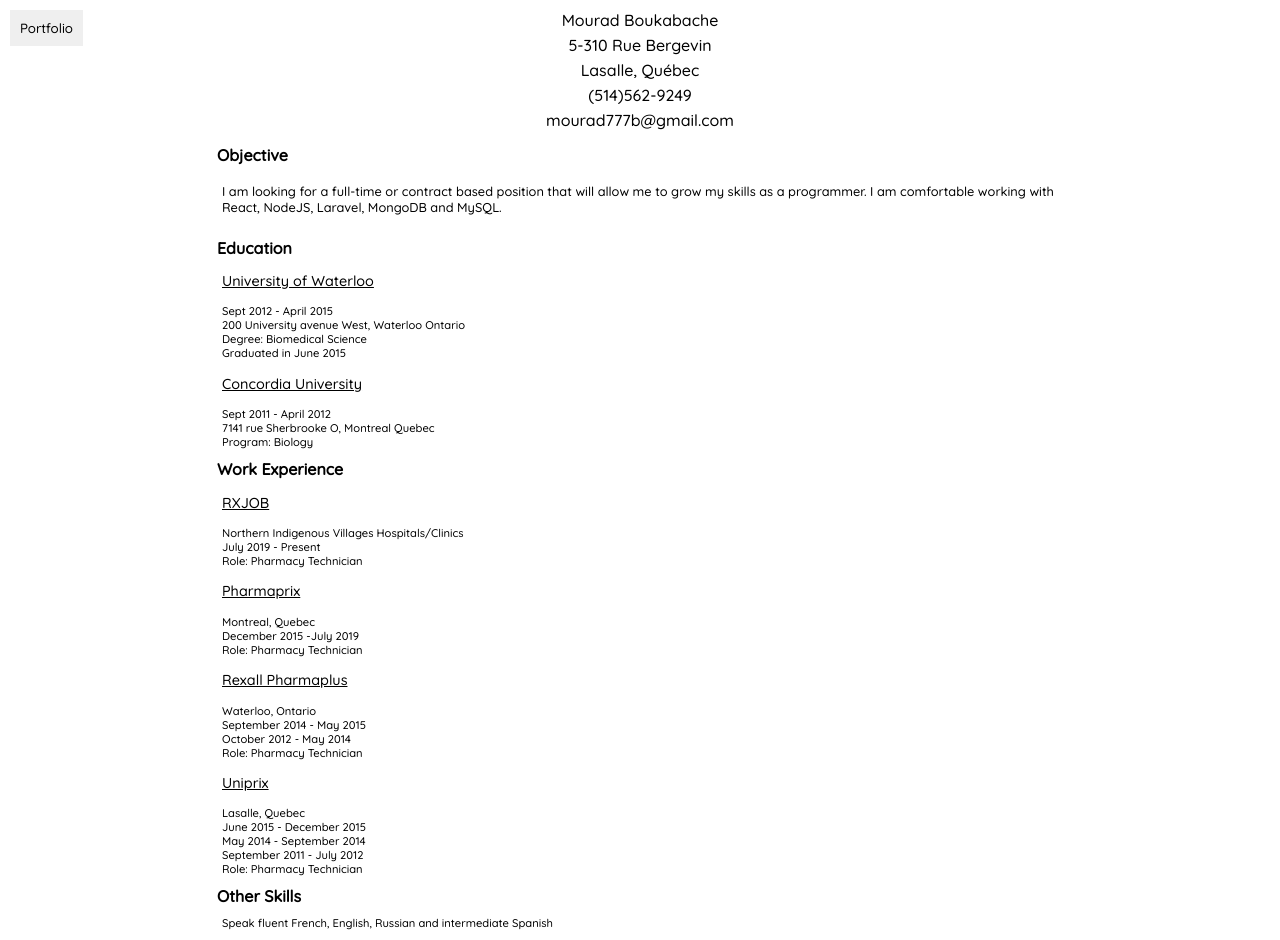
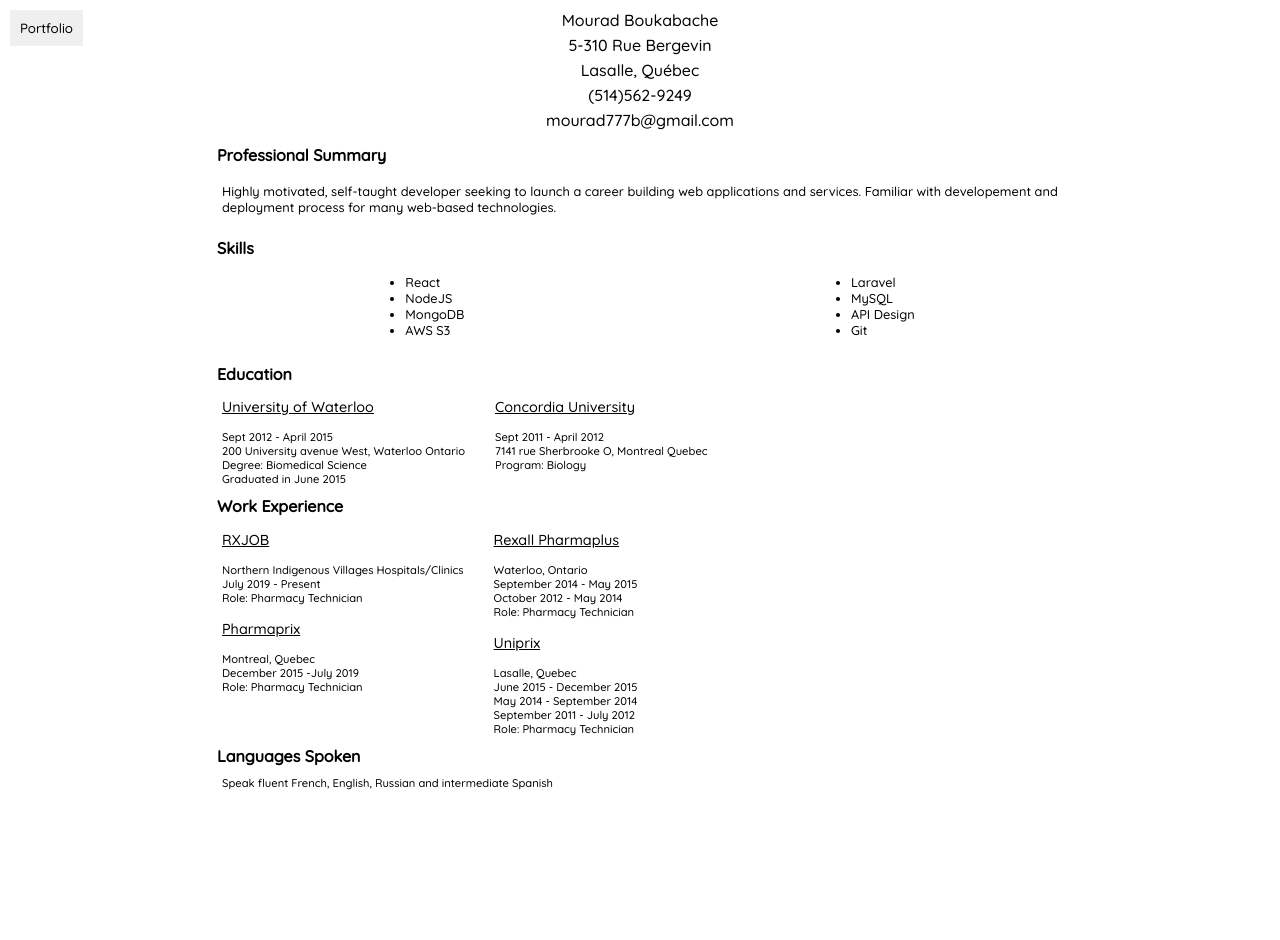
Before and after one commit to Mourad777/portfolio, a React (Create React App) app: page / in a window 1280 px wide. Both pictures are taken after a click on the button "Resume". After the commit the page ends 800 px from the top, so only its background shows below. Built offline with nearby package versions, Linux system fonts and the light colour scheme.

Commit message:
fixed resume

```diff
--- a/src/sections/Resume/Resume.jsx
+++ b/src/sections/Resume/Resume.jsx
@@ -8,7 +8,12 @@
     StyledSubHeader,
     StyledReturnButton,
     StyledResumeContainer,
-    StyledResumeWrapper
+    StyledResumeWrapper,
+    StyledSkillsContainer,
+    StyledSkillsColumn,
+    StyledBullet,
+    StyledSecondaryContainer,
+    StyledSecondaryContainerColumn,
 } from './styles';
 import { ScrollTrigger } from 'gsap/all'
 
@@ -19,34 +24,60 @@
             Alltrigger[i].kill(true)
         }
     }, [])
-    return(
+    return (
         <PortfolioContext.Consumer>
-        {({ handleResume,winSize }) => (
+            {({ handleResume, winSize }) => (
                 <StyledResumeContainer>
                     <StyledReturnButton onClick={() => handleResume(false)}>Portfolio</StyledReturnButton>
-                <StyledBasicInfo style={{marginTop:10}}>Mourad Boukabache</StyledBasicInfo>
+                    <StyledBasicInfo style={{ marginTop: 10 }}>Mourad Boukabache</StyledBasicInfo>
                     <StyledBasicInfo>5-310 Rue Bergevin</StyledBasicInfo>
                     <StyledBasicInfo>Lasalle, Québec</StyledBasicInfo>
                     <StyledBasicInfo>(514)562-9249</StyledBasicInfo>
                     <StyledBasicInfo>mourad777b@gmail.com</StyledBasicInfo>
 
                     <StyledResumeWrapper winSize={winSize}>
-                    <StyledHeader>Objective</StyledHeader>
-                    <StyledObjective>I am looking for a full-time or contract
-                        based position that will allow me to grow my skills as a programmer. I am comfortable working with React,
-                        NodeJS, Laravel, MongoDB and MySQL.</StyledObjective>
+                        <StyledHeader>Professional Summary</StyledHeader>
+                        <StyledObjective>Highly motivated, self-taught developer seeking to
+                            launch a career building web applications and services.
+                            Familiar with developement
+                            and deployment process for many web-based technologies.
+                        </StyledObjective>
+                        <StyledHeader>Skills</StyledHeader>
+                        <StyledSkillsContainer>
+                            <StyledSkillsColumn>
+                                <StyledBullet>React</StyledBullet>
+                                <StyledBullet>NodeJS</StyledBullet>
+                                <StyledBullet>MongoDB</StyledBullet>
+                                <StyledBullet>AWS S3</StyledBullet>
+                            </StyledSkillsColumn>
+                            <StyledSkillsColumn>
+                                <StyledBullet>Laravel</StyledBullet>
+                                <StyledBullet>MySQL</StyledBullet>
+                                <StyledBullet>API Design</StyledBullet>
+                                <StyledBullet>Git</StyledBullet>
+                            </StyledSkillsColumn>
+                        </StyledSkillsContainer>
+
                         <StyledHeader>Education</StyledHeader>
+                        <StyledSecondaryContainer winSize={winSize}>
+                            <StyledSecondaryContainerColumn>
                                 <StyledSubHeader>University of Waterloo</StyledSubHeader>
                                 <StyledContentLine>Sept 2012 - April 2015</StyledContentLine>
                                 <StyledContentLine>200 University avenue West, Waterloo Ontario</StyledContentLine>
                                 <StyledContentLine>Degree: Biomedical Science</StyledContentLine>
                                 <StyledContentLine>Graduated in June 2015</StyledContentLine>
+                            </StyledSecondaryContainerColumn>
+                            <StyledSecondaryContainerColumn>
                                 <StyledSubHeader>Concordia University</StyledSubHeader>
                                 <StyledContentLine>Sept 2011 - April 2012</StyledContentLine>
                                 <StyledContentLine>7141 rue Sherbrooke O, Montreal Quebec</StyledContentLine>
                                 <StyledContentLine>Program: Biology </StyledContentLine>
+                            </StyledSecondaryContainerColumn>
+                        </StyledSecondaryContainer>
 
                         <StyledHeader>Work Experience</StyledHeader>
+                        <StyledSecondaryContainer winSize={winSize}>
+                            <StyledSecondaryContainerColumn>
                                 <StyledSubHeader>RXJOB</StyledSubHeader>
                                 <StyledContentLine>Northern Indigenous Villages Hospitals/Clinics</StyledContentLine>
                                 <StyledContentLine>July 2019 - Present</StyledContentLine>
@@ -55,6 +86,8 @@
                                 <StyledContentLine>Montreal, Quebec</StyledContentLine>
                                 <StyledContentLine>December 2015 -July 2019</StyledContentLine>
                                 <StyledContentLine>Role: Pharmacy Technician</StyledContentLine>
+                            </StyledSecondaryContainerColumn>
+                            <StyledSecondaryContainerColumn>
                                 <StyledSubHeader>Rexall Pharmaplus </StyledSubHeader>
                                 <StyledContentLine>Waterloo, Ontario</StyledContentLine>
                                 <StyledContentLine>September 2014 - May 2015</StyledContentLine>
@@ -66,11 +99,14 @@
                                 <StyledContentLine>May 2014 - September 2014</StyledContentLine>
                                 <StyledContentLine>September 2011 - July 2012</StyledContentLine>
                                 <StyledContentLine>Role: Pharmacy Technician</StyledContentLine>
-                    <StyledHeader>Other Skills</StyledHeader>
-                    <StyledContentLine style={{margin:'10px 0'}}>Speak fluent French, English, Russian and intermediate Spanish</StyledContentLine>
+                            </StyledSecondaryContainerColumn>
+                        </StyledSecondaryContainer>
+                        <StyledHeader>Languages Spoken</StyledHeader>
+                        <StyledContentLine style={{ margin: '10px 0' }}>Speak fluent French, English, Russian and intermediate Spanish</StyledContentLine>
                     </StyledResumeWrapper>
                 </StyledResumeContainer>)}
         </PortfolioContext.Consumer>
-)}
+    )
+}
 
 export default Resume;
--- a/src/sections/Resume/styles.js
+++ b/src/sections/Resume/styles.js
@@ -53,3 +53,25 @@
 font-family:Quicksand;
 cursor:pointer;
 `
+
+export const StyledSkillsContainer = styled.div`
+display:flex;
+justify-content:space-around;
+`
+
+export const StyledSkillsColumn = styled.ul`
+
+`
+
+export const StyledBullet = styled.li`
+font-size:0.8em;
+font-family:Quicksand;
+`
+
+export const StyledSecondaryContainer = styled.div`
+display:flex;
+`
+
+export const StyledSecondaryContainerColumn = styled.div`
+
+`
```
Lines whose indentation alone changed are shown as unchanged.
